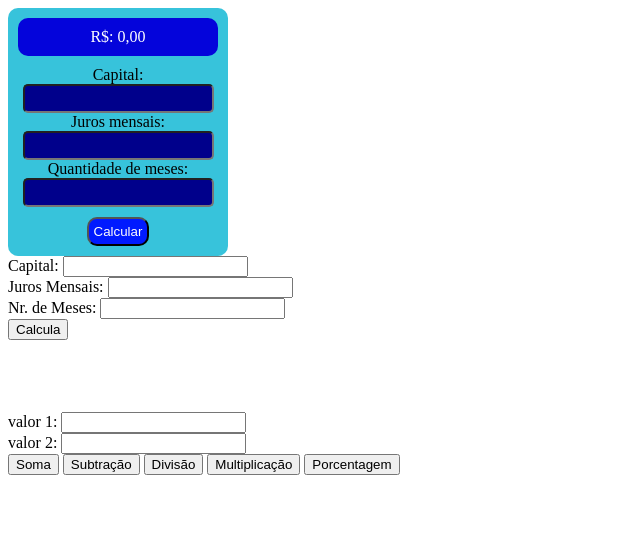
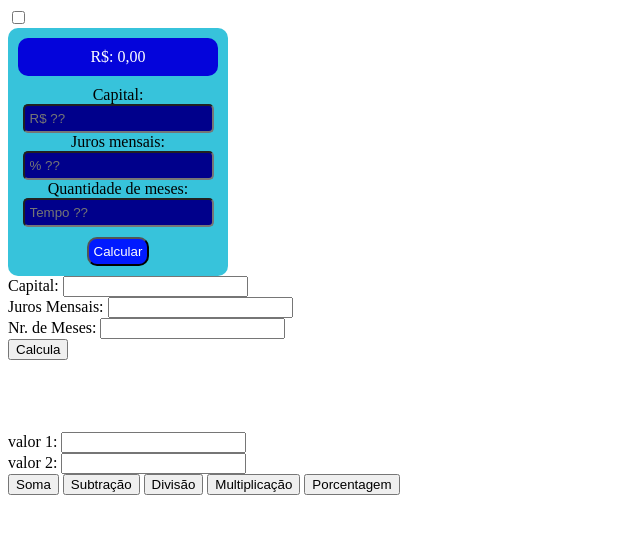
Before and after one commit to LeonardoMRib/primeirog_3t, a plain HTML site: page index.html in a window 1280 px wide. Shown: the whole page, without its empty margins (0-640 px from the left). Drawn offline with Linux system fonts and the light colour scheme.

Commit message:
Update index.html

```diff
--- a/index.html
+++ b/index.html
@@ -11,13 +11,14 @@
 </head>
 
 <body>
+    <input type="checkbox" id="input-calcFin">
     <div class="calc">
         <div id="spTotal">
             <span id="total">R$: 0,00</span>
         </div>
-        Capital: <input id="capital" type="text"><br>
-        Juros mensais: <input id="juros" type="text"><br>
-        Quantidade de meses: <input id="meses" type="text"><br>
+        Capital: <input id="capital" placeholder="R$ ??" type="text"><br>
+        Juros mensais: <input id="juros" placeholder="% ??" type="text"><br>
+        Quantidade de meses: <input id="meses" placeholder="Tempo ??" type="text"><br>
         <button onclick="total()">Calcular</button>
         <div id="spLista">
             <span id="listaMes"></span>
```
